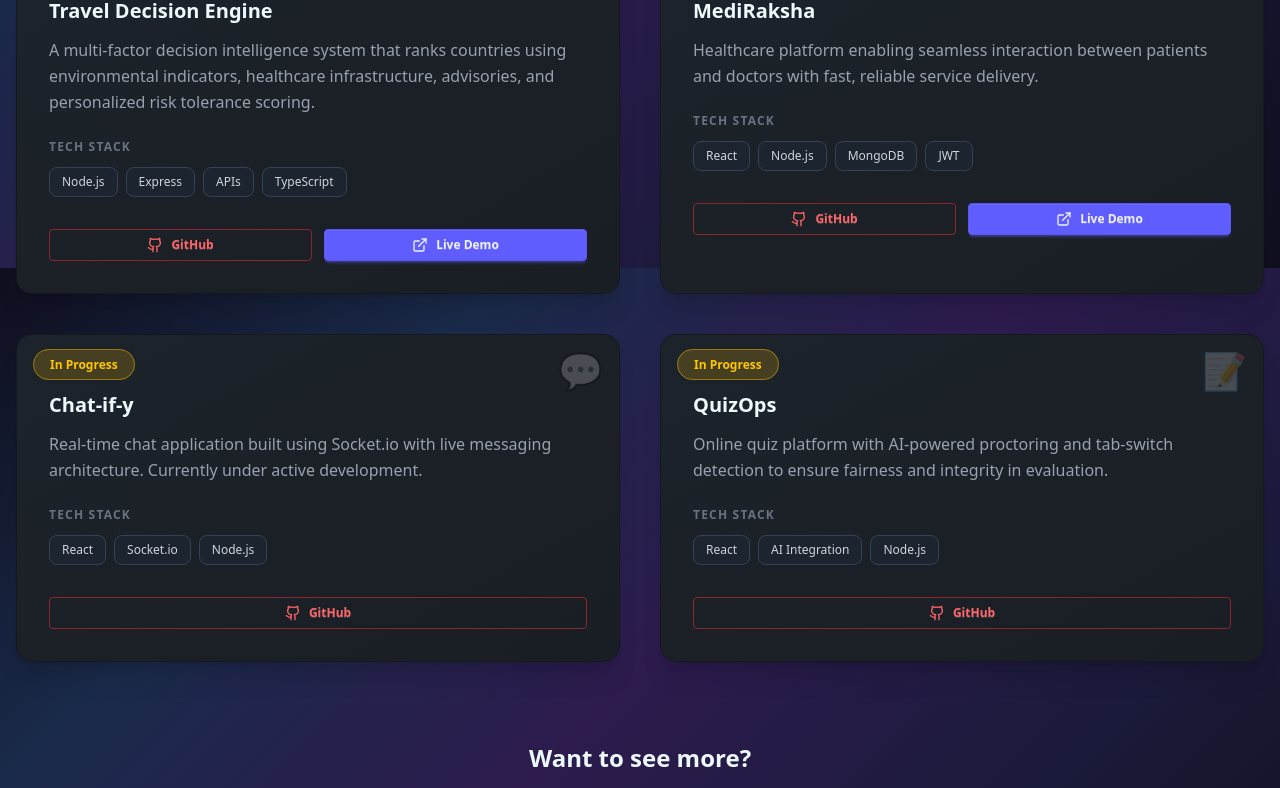
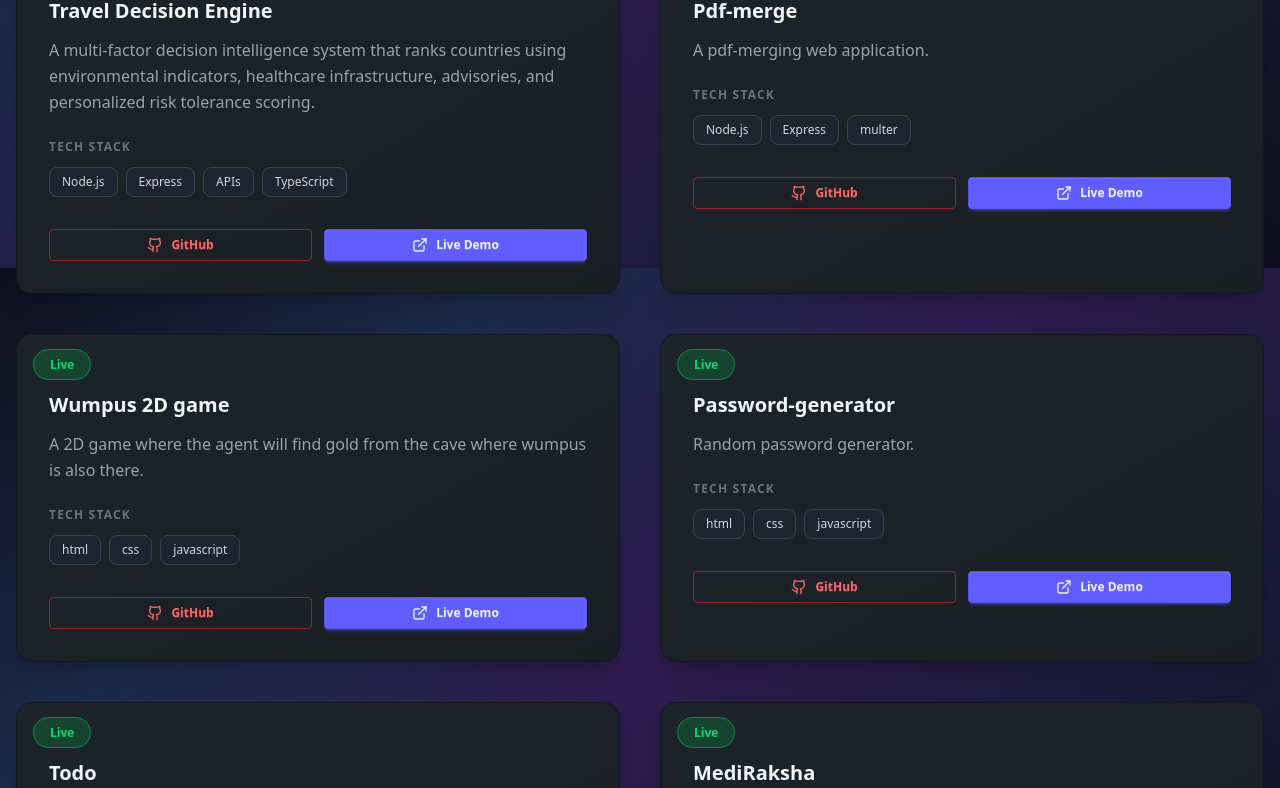
Before and after one commit to AbhijeetNagar56/MyPortfolio, a React (Vite) app: page /project in a window 1280 px wide. Shown: the part 532-1320 px from the top of the page. Built offline with nearby package versions, Linux system fonts and the light colour scheme.

Commit message:
new projects added from github

```diff
--- a/src/pages/project.jsx
+++ b/src/pages/project.jsx
@@ -9,7 +9,47 @@ const projects = [
     github: "https://github.com/AbhijeetNagar56/Travel-Decision-Engine",
     live: "https://travel-decision-engine.onrender.com/",
     status: "Live",
-    icon: "🌍",
+    icon: "",
+  },
+  {
+    title: "Pdf-merge",
+    description:
+      "A pdf-merging web application.",
+    tech: ["Node.js", "Express", "multer"],
+    github: "https://github.com/AbhijeetNagar56/merge-pdf",
+    live: "https://merge-pdf-34qj.onrender.com/",
+    status: "Live",
+    icon: "",
+  },
+  {
+    title: "Wumpus 2D game",
+    description:
+      "A 2D game where the agent will find gold from the cave where wumpus is also there.",
+    tech: ["html","css", "javascript"],
+    github: "https://github.com/AbhijeetNagar56/wumpus-game",
+    live: "https://htmlpreview.github.io/?https://github.com/AbhijeetNagar56/wumpus-game/blob/main/index.html",
+    status: "Live",
+    icon: "",
+  },
+  {
+    title: "Password-generator",
+    description:
+      "Random password generator.",
+    tech: ["html","css", "javascript"],
+    github: "https://github.com/AbhijeetNagar56/mini-projects",
+    live: "https://htmlpreview.github.io/?https://github.com/AbhijeetNagar56/mini-projects/blob/main/passwordGenerator.html",
+    status: "Live",
+    icon: "",
+  },
+  {
+    title: "Todo",
+    description:
+      "To do list app.",
+    tech: ["html","css", "javascript"],
+    github: "https://github.com/AbhijeetNagar56/mini-projects",
+    live: "https://htmlpreview.github.io/?https://github.com/AbhijeetNagar56/mini-projects/blob/main/todo.html",
+    status: "Live",
+    icon: "",
   },
   {
     title: "MediRaksha",
@@ -19,7 +59,7 @@ const projects = [
     github: "https://github.com/mediraksha10-maker/mediraksha.1.0",
     live: "https://mediraksha-web-1.onrender.com/",
     status: "Live",
-    icon: "🏥",
+    icon: "",
   },
   {
     title: "Chat-if-y",
@@ -29,7 +69,7 @@ const projects = [
     github: "https://github.com/AbhijeetNagar56/Chat-if-y.git",
     live: "",
     status: "In Progress",
-    icon: "💬",
+    icon: "",
   },
   {
     title: "QuizOps",
@@ -39,7 +79,7 @@ const projects = [
     github: "https://github.com/AbhijeetNagar56/Chat-if-y.git",
     live: "",
     status: "In Progress",
-    icon: "📝",
+    icon: "",
   },
 ];
 
@@ -59,11 +99,11 @@ const Project = () => {
         {/* Project Stats */}
         <div className="stats-container grid grid-cols-2 md:grid-cols-4 gap-4 mb-16">
           <div className="stat-box bg-base-100/50 backdrop-blur border border-base-300 rounded-xl p-4 text-center hover:border-red-500/50 transition-all">
-            <div className="text-2xl font-bold text-red-400">4</div>
+            <div className="text-2xl font-bold text-red-400">{projects.length}</div>
             <p className="text-sm text-gray-400 mt-2">Total Projects</p>
           </div>
           <div className="stat-box bg-base-100/50 backdrop-blur border border-base-300 rounded-xl p-4 text-center hover:border-red-500/50 transition-all">
-            <div className="text-2xl font-bold text-green-400">2</div>
+            <div className="text-2xl font-bold text-green-400">6</div>
             <p className="text-sm text-gray-400 mt-2">Live Projects</p>
           </div>
           <div className="stat-box bg-base-100/50 backdrop-blur border border-base-300 rounded-xl p-4 text-center hover:border-red-500/50 transition-all">
```
